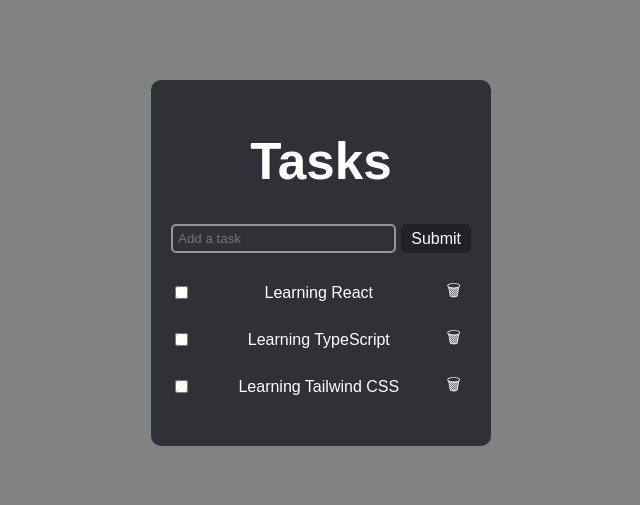
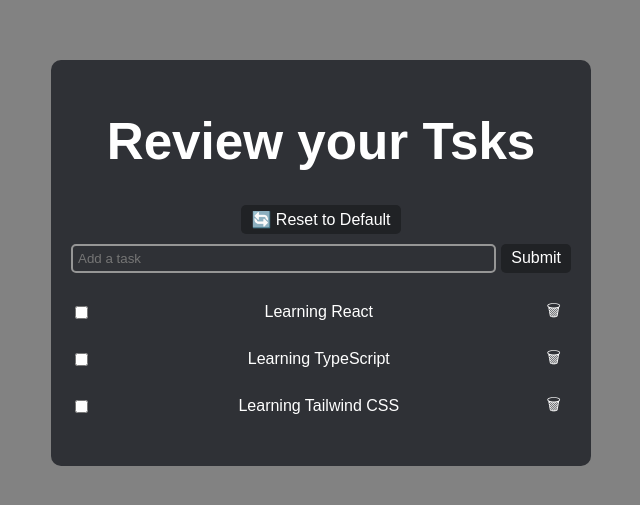
Before and after one commit to chamsiathgado/TodoApp, a React (Vite) app: page / in a window 1280 px wide. Shown: the part 137-642 px from the top of the page, without its empty margins (319-959 px from the left). Built offline with nearby package versions, Linux system fonts and the light colour scheme.

Commit message:
I updated the code with the creation of components

```diff
--- a/src/App.css
+++ b/src/App.css
@@ -11,7 +11,7 @@
   background-color: #2f3136;
   padding: 20px;
   border-radius: 10px;
-  width: 300px;
+  width: 500px;
   text-align: center;
 }
 
@@ -74,3 +74,17 @@
   cursor: pointer;
   font-size: 16px;
 }
+
+.clear-btn {
+  margin-top: 15px;
+  padding: 8px 12px;
+  background-color: #b50717;
+  color: white;
+  border: none;
+  border-radius: 5px;
+  cursor: pointer;
+}
+
+.clear-btn:hover {
+  background-color: #ff0000;
+}
--- a/src/App.tsx
+++ b/src/App.tsx
@@ -1,25 +1,27 @@
-import React, { useState } from "react";
+import React, { useState, useEffect } from "react";
+import TaskForm from "./components/TaskForm";
+import TaskList from "./components/TaskList";
+import type { Task } from "./types";
 import "./App.css";
 
-interface Task {
-  id: number;
-  text: string;
-  completed: boolean;
-}
+const defaultTasks: Task[] = [
+  { id: 1, text: "Learning React", completed: false },
+  { id: 2, text: "Learning TypeScript", completed: false },
+  { id: 3, text: "Learning Tailwind CSS", completed: false },
+];
 
 export default function App() {
-  const [tasks, setTasks] = useState<Task[]>([
-    { id: 1, text: "Learning React", completed: false },
-    { id: 2, text: "Learning TypeScript", completed: false },
-    { id: 3, text: "Learning Tailwind CSS", completed: false },
-  ]);
-  const [newTask, setNewTask] = useState("");
+  const [tasks, setTasks] = useState<Task[]>(() => {
+    const savedTasks = localStorage.getItem("tasks");
+    return savedTasks ? JSON.parse(savedTasks) : defaultTasks;
+  });
 
-  const addTask = (e: React.FormEvent) => {
-    e.preventDefault();
-    if (newTask.trim() === "") return;
-    setTasks([...tasks, { id: Date.now(), text: newTask, completed: false }]);
-    setNewTask("");
+  useEffect(() => {
+    localStorage.setItem("tasks", JSON.stringify(tasks));
+  }, [tasks]);
+
+  const addTask = (text: string) => {
+    setTasks([...tasks, { id: Date.now(), text, completed: false }]);
   };
 
   const toggleTask = (id: number) => {
@@ -34,35 +36,21 @@
     setTasks(tasks.filter((task) => task.id !== id));
   };
 
+  const resetTasks = () => {
+    setTasks(defaultTasks);
+    localStorage.setItem("tasks", JSON.stringify(defaultTasks));
+  };
+
   return (
     <div className="container">
-      <h1>Tasks</h1>
+      <h1>Review your Tsks</h1>
 
-      <form onSubmit={addTask}>
-        <input
-          type="text"
-          placeholder="Add a task"
-          value={newTask}
-          onChange={(e) => setNewTask(e.target.value)}
-        />
-        <button type="submit">Submit</button>
-      </form>
+      <button onClick={resetTasks} style={{ marginBottom: "10px" }}>
+        🔄 Reset to Default
+      </button>
 
-      <ul>
-        {tasks.map((task) => (
-          <li key={task.id}>
-            <input
-              type="checkbox"
-              checked={task.completed}
-              onChange={() => toggleTask(task.id)}
-            />
-            <span className={task.completed ? "completed" : ""}>
-              {task.text}
-            </span>
-            <button onClick={() => deleteTask(task.id)}>🗑</button>
-          </li>
-        ))}
-      </ul>
+      <TaskForm addTask={addTask} />
+      <TaskList tasks={tasks} toggleTask={toggleTask} deleteTask={deleteTask} />
     </div>
   );
 }
--- /dev/null
+++ b/src/components/TaskForm.tsx
@@ -0,0 +1,28 @@
+import React, { useState } from "react";
+
+interface TaskFormProps {
+  addTask: (text: string) => void;
+}
+
+export default function TaskForm({ addTask }: TaskFormProps) {
+  const [newTask, setNewTask] = useState("");
+
+  const handleSubmit = (e: React.FormEvent) => {
+    e.preventDefault();
+    if (newTask.trim() === "") return;
+    addTask(newTask);
+    setNewTask("");
+  };
+
+  return (
+    <form onSubmit={handleSubmit}>
+      <input
+        type="text"
+        placeholder="Add a task"
+        value={newTask}
+        onChange={(e) => setNewTask(e.target.value)}
+      />
+      <button type="submit">Submit</button>
+    </form>
+  );
+}
--- /dev/null
+++ b/src/components/TaskItem.tsx
@@ -0,0 +1,22 @@
+import React from "react";
+import type { Task } from "../types";
+
+interface TaskItemProps {
+  task: Task;
+  toggleTask: (id: number) => void;
+  deleteTask: (id: number) => void;
+}
+
+export default function TaskItem({ task, toggleTask, deleteTask }: TaskItemProps) {
+  return (
+    <li>
+      <input
+        type="checkbox"
+        checked={task.completed}
+        onChange={() => toggleTask(task.id)}
+      />
+      <span className={task.completed ? "completed" : ""}>{task.text}</span>
+      <button onClick={() => deleteTask(task.id)}>🗑</button>
+    </li>
+  );
+}
--- /dev/null
+++ b/src/components/TaskList.tsx
@@ -0,0 +1,24 @@
+import React from "react";
+import TaskItem from "./TaskItem";
+import type { Task } from "../types";
+
+interface TaskListProps {
+  tasks: Task[];
+  toggleTask: (id: number) => void;
+  deleteTask: (id: number) => void;
+}
+
+export default function TaskList({ tasks, toggleTask, deleteTask }: TaskListProps) {
+  return (
+    <ul>
+      {tasks.map((task) => (
+        <TaskItem
+          key={task.id}
+          task={task}
+          toggleTask={toggleTask}
+          deleteTask={deleteTask}
+        />
+      ))}
+    </ul>
+  );
+}
--- /dev/null
+++ b/src/types.ts
@@ -0,0 +1,5 @@
+export interface Task {
+  id: number;
+  text: string;
+  completed: boolean;
+}
```
